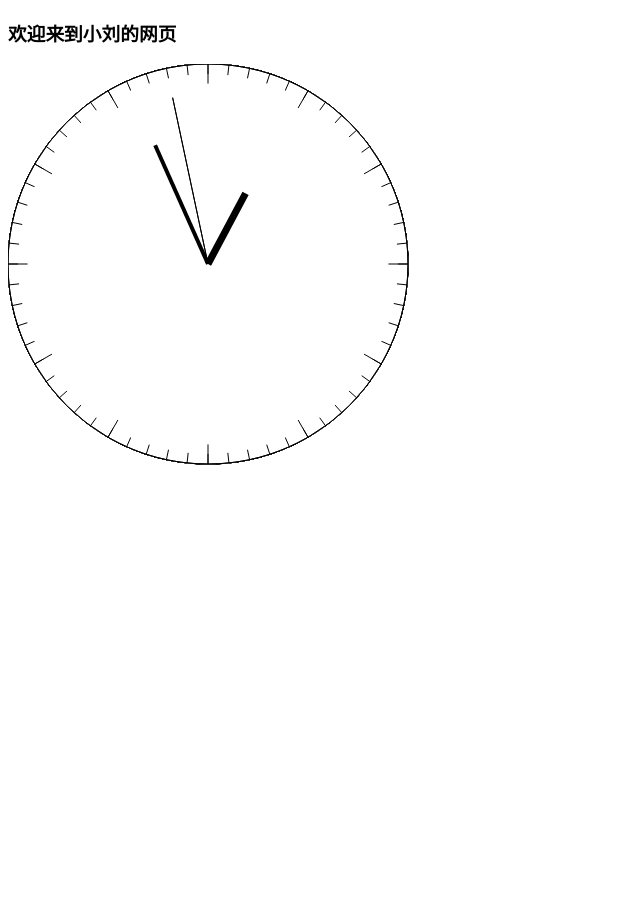
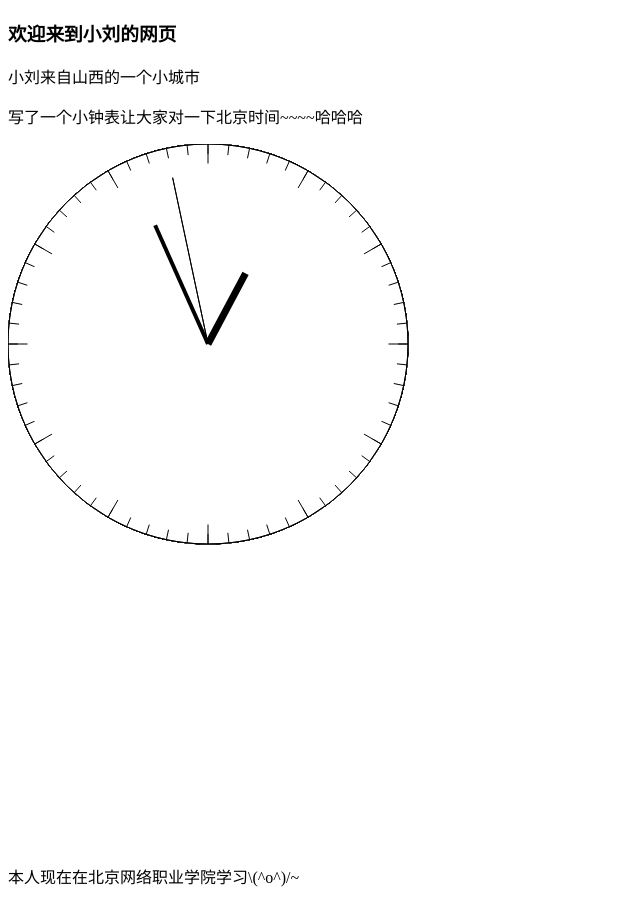
Before and after one commit to liuhaichao0326/liuhaichao0326.github.io, a plain HTML site: page index.html in a window 1280 px wide. Shown: the whole page, without its empty margins (0-640 px from the left). Before the commit the page ends 800 px from the top, so only its background shows below. Drawn offline with Linux system fonts and the light colour scheme.

Commit message:
Update index.html

```diff
--- a/index.html
+++ b/index.html
@@ -8,13 +8,15 @@
 </head>
 <body>
     <h3>欢迎来到小刘的网页</h3>
-
+    <p>小刘来自山西的一个小城市</p>
+<p>写了一个小钟表让大家对一下北京时间~~~~哈哈哈</p>
     <canvas id="myCanvas"></canvas>
+<p>本人现在在北京网络职业学院学习\(^o^)/~</p>
 </body>
 </html>
 <script>
 var myCanvas=document.getElementById('myCanvas');
-	myCanvas.width=1000;
+	myCanvas.width=700;
 	myCanvas.height=700;
 
 	var cvs=myCanvas.getContext("2d");
```
